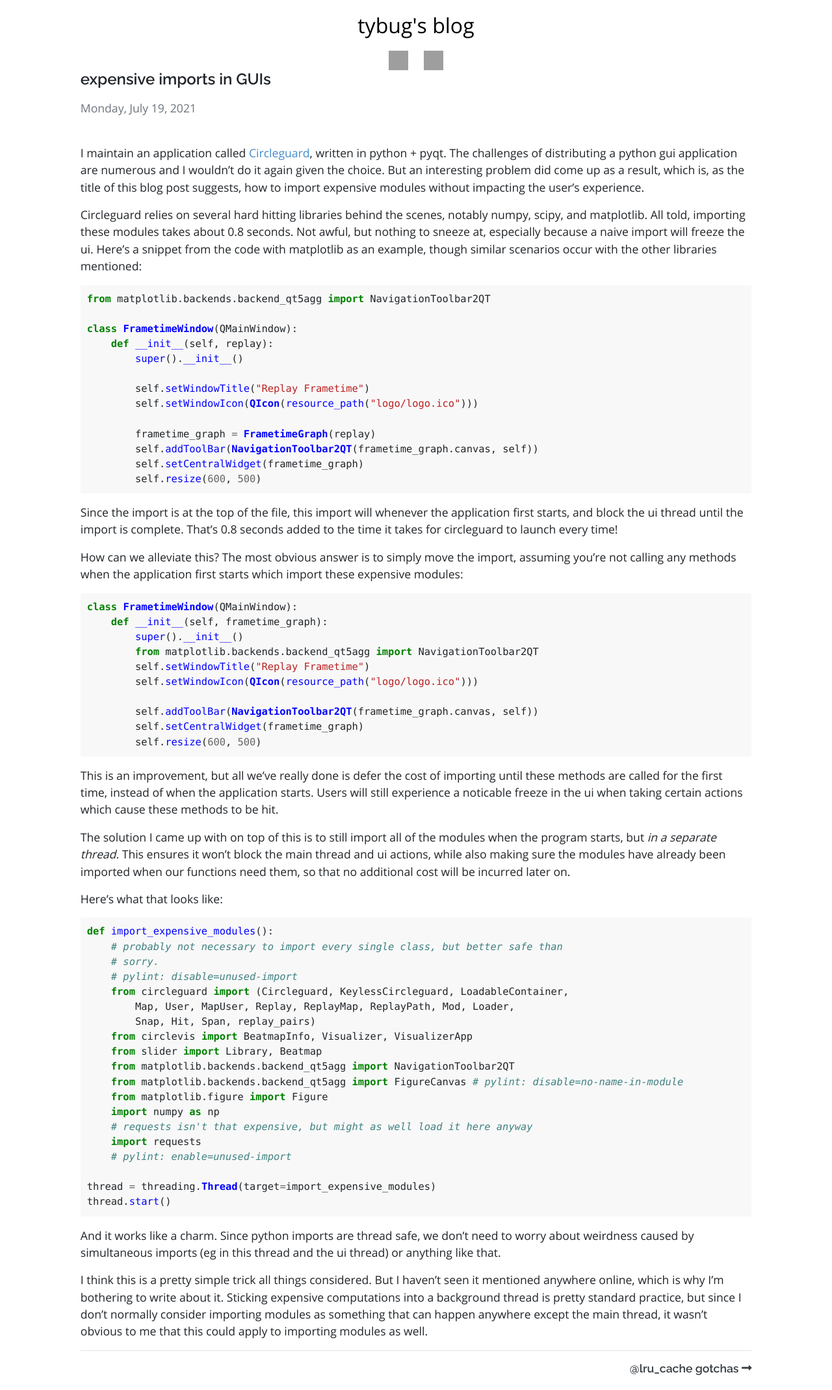
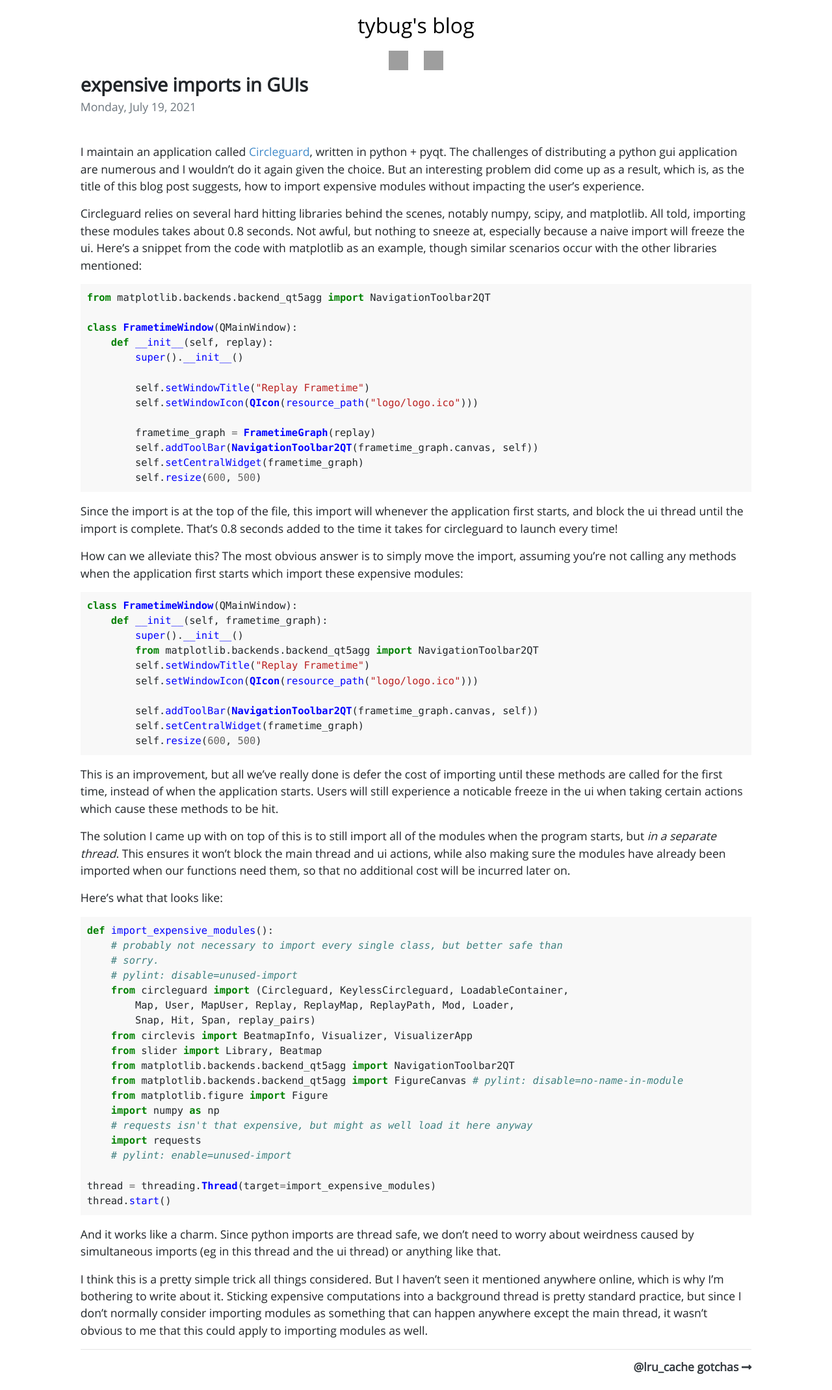
Before and after one commit to Liam-DeVoe/liam-devoe.github.io, a Jekyll site: the page built from _posts/2021-07-19-expensive-imports-in-GUIs.md, in a window 1280 px wide. Shown: the whole page at 65% size. Built offline with Jekyll 4.4.1, drawn with Linux system fonts in a browser that asks for light colours; nearby versions of some CDN libraries; grey boxes are pictures that could not be loaded.

Commit message:
use better font for post titles

```diff
--- a/_layouts/post.html
+++ b/_layouts/post.html
@@ -2,7 +2,7 @@
 layout: default
 ---
 
-<h1>{{ page.title | markdownify }}</h1>
+<span class="post__title mr-2">{{ page.title }}</span>
 
 <p class="text-muted">{{ page.date |  date: "%A, %B %d, %Y" }}</p>
 
--- a/_sass/_variables.scss
+++ b/_sass/_variables.scss
@@ -1,6 +1,5 @@
 $font-family-sans-serif: "Open Sans", sans-serif !default;
 $font-size-base: 1.1rem !default;
-$headings-font-family: "Raleway", serif !default;
 $headings-font-weight: 600;
 
 $back-primary: #000050;
--- a/static/styles/theme.scss
+++ b/static/styles/theme.scss
@@ -2,7 +2,6 @@
 ---
 
 @import url('https://fonts.googleapis.com/css?family=Open+Sans:400');
-@import url('https://fonts.googleapis.com/css?family=Raleway:600');
 @import url('https://fonts.googleapis.com/css?family=Fira+Mono:400');
 
 @import "variables";
@@ -110,3 +109,8 @@ h6 {
   max-width: 100%;
   overflow-x: auto;
 }
+
+.post__title {
+  font-size: 1.8rem;
+  font-weight: bolder;
+}
```
